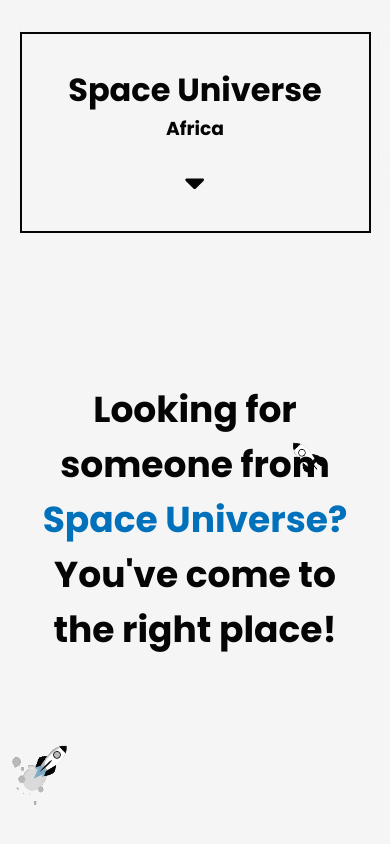
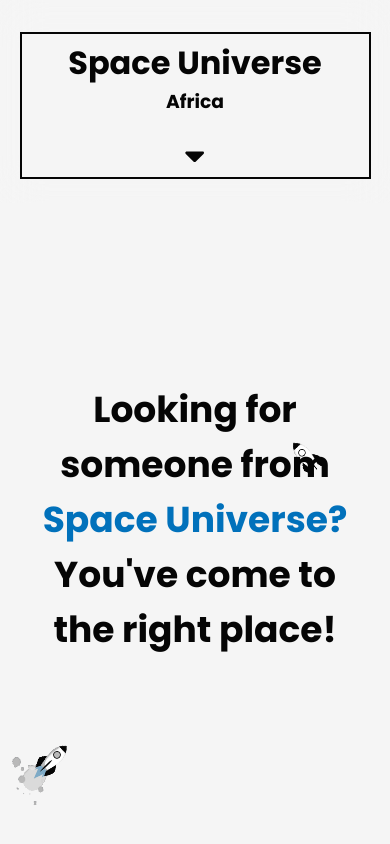
Before and after one commit to Yourgotopyromaniac/worker-registry, a Next.js app: page / in a window 390 px wide. Shown: the top 844 px of the page. Built offline with nearby package versions, Linux system fonts and the light colour scheme.

Commit message:
adjusted navbar height

```diff
--- a/src/styles/Home.module.css
+++ b/src/styles/Home.module.css
@@ -395,6 +395,8 @@
   .navbar
   {
     flex-direction: column;
+    padding-bottom: 5px;
+    padding-top: 5px;
   }
 
   .blurNav
@@ -526,6 +528,8 @@
   .navbar
   {
     flex-direction: column;
+    padding-bottom: 5px;
+    padding-top: 5px;
   }
 
   .blurNav
@@ -657,6 +661,8 @@
   .navbar
   {
     flex-direction: column;
+    padding-bottom: 5px;
+    padding-top: 5px;
   }
 
   .blurNav
@@ -803,6 +809,8 @@
   .navbar
   {
     flex-direction: column;
+    padding-bottom: 5px;
+    padding-top: 5px;
   }
 
   .blurNav
```
